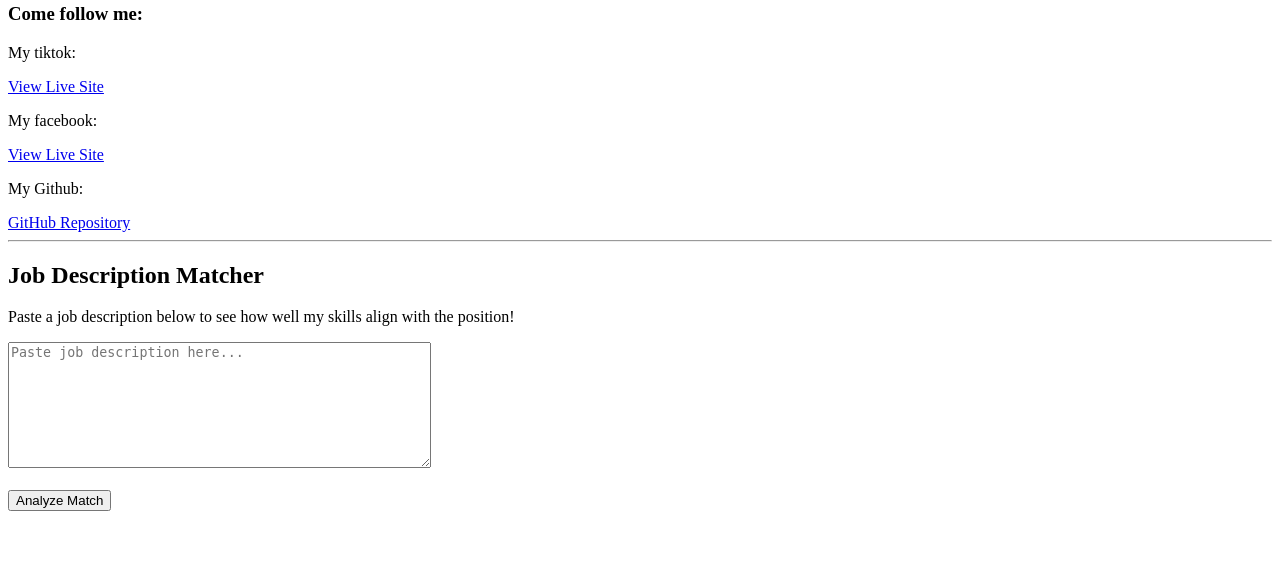
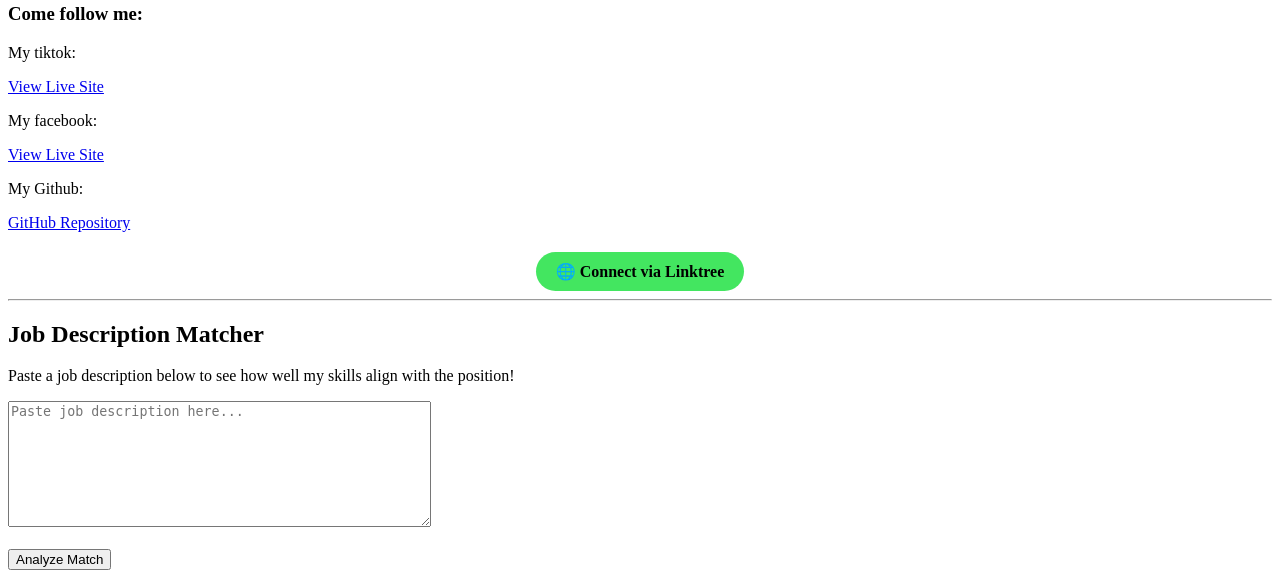
Before and after one commit to Tinypikachu2/Mental_health_ai_buddy, a Flask app: page / in a window 1280 px wide. Shown: the part 324-902 px from the top of the page. Before the commit the page ends 835 px from the top, so only its background shows below. Run offline with Flask 3, Linux system fonts and the light colour scheme.

Commit message:
updated broken link to mental health ai bot added links to my tik tok, github and facebook pages added linktree link too

```diff
--- a/WelcomeScreen/templates/matcher.html
+++ b/WelcomeScreen/templates/matcher.html
@@ -29,6 +29,14 @@
           <a href="https://www.facebook.com/share/19ScxeMXEs/?mibextid=wwXIfr" target="_blank" rel="noopener noreferrer">View Live Site</a>
             <p>My Github:</p>
             <a href="https://github.com/Tinypikachu2" target="_blank">GitHub Repository</a>
+        <div style="margin-top: 20px; text-align: center;">
+  <a href="https://linktr.ee/YOUR_LINKTREE_USERNAME"
+     target="_blank"
+     style="display: inline-block; padding: 10px 20px; background-color: #43E660; color: #000000; font-weight: bold; text-decoration: none; border-radius: 25px;">
+     🌐 Connect via Linktree
+  </a>
+</div>
+
         </div>
 
 
```
